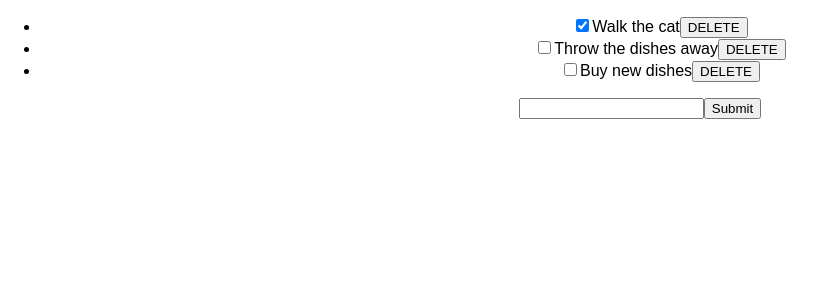
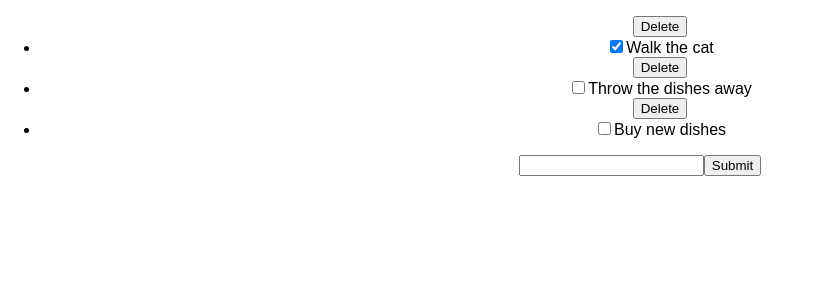
Before and after one commit to cruss13/React_To-Do, a React (Create React App) app: page / in a window 1280 px wide. Shown: the top 300 px of the page, without its empty margins (0-825 px from the left). Built offline with nearby package versions, Linux system fonts and the light colour scheme.

Commit message:
Added working delete button

```diff
--- a/src/App.js
+++ b/src/App.js
@@ -7,12 +7,18 @@ class App extends Component {
     super(props);
     this.state = {
       todos: [
-        { description: 'Walk the cat', isCompleted: true, deleted: false },
-        { description: 'Throw the dishes away', isCompleted: false, deleted: false },
-        { description: 'Buy new dishes', isCompleted: false, deleted: false }
+        { description: 'Walk the cat', isCompleted: true },
+        { description: 'Throw the dishes away', isCompleted: false },
+        { description: 'Buy new dishes', isCompleted: false }
       ],
       newTodoDescription: ''
     };
+          this.deleteTodo = this.deleteTodo.bind(this);
+  }
+
+  deleteTodo(description) {
+    const filteredTodos = this.state.todos.filter((todo, index) =>  todo.description !== description);
+    this.setState({ todos: filteredTodos });
   }
 
   handleChange(e) {
@@ -22,33 +28,27 @@ class App extends Component {
   handleSubmit(e) {
     e.preventDefault();
     if (!this.state.newTodoDescription) { return }
-    const newTodo = { description: this.state.newTodoDescription, isCompleted: false, deleted: false };
+    const newTodo = { description: this.state.newTodoDescription, isCompleted: false};
     this.setState({ todos: [...this.state.todos, newTodo], newTodoDescription: '' });
   }
 
   toggleComplete(index) {
     const todos = this.state.todos.slice();
     const todo = todos[index];
-    todo.isCompleted = todos.isCompleted ? false : true;
+    todo.isCompleted = todo.isCompleted ? false: true;
     this.setState({ todos: todos });
-}
-
-  deleteTodo(id) {
-    const newArr = this.state.todos.filter( todos => todos.deleted != false);
-    this.setState({ todos: newArr});
-    console.log (newArr);
   }
 
   render() {
     return (
       <div className="App">
         <ul>
-          { this.state.todos.map( (todo, index, id) =>
-            <ToDo key={ index } id={todo.deleted} deleteTodo={this.deleteTodo.bind(this)} description={ todo.description } isCompleted={ todo.isCompleted } toggleComplete={ () => this.toggleComplete(index)} />
+          { this.state.todos.map( (todo, index) =>
+            <ToDo key={ index } description={ todo.description } isCompleted={ todo.isCompleted } toggleComplete={ () => this.toggleComplete(index) } deleteToDo={this.deleteTodo} />
           )}
         </ul>
-        <form onSubmit= { (e) => this.handleSubmit(e) }>
-          <input type="text" value={ this.state.newTodoDescription } onChange={ (e) => this.handleChange(e) }/>
+        <form onSubmit={ (e) => this.handleSubmit(e) }>
+          <input type="text" value={ this.state.newTodoDescription } onChange={ (e) => this.handleChange(e) } />
           <input type="submit" />
         </form>
       </div>
@@ -56,4 +56,5 @@ class App extends Component {
   }
 }
 
+
 export default App;
--- a/src/components/ToDo.js
+++ b/src/components/ToDo.js
@@ -1,13 +1,23 @@
 import React, { Component } from 'react';
 
 class ToDo extends Component {
+  deleteToDo(description) {
+      this.props.deleteToDo(description);
+    }
       render() {
         return (
+          <div className="wrapper">
+
+          <button className="deleteToDo" onClick = {(e) =>
+              this.deleteToDo(this.props.description)}>Delete</button>
+              {() => this.props.deleteToDo(this.props.description)}
+
           <li>
-          <input type="checkbox" checked={ this.props.isCompleted } onChange={ this.props.toggleComplete } />
+            <input type="checkbox" checked={ this.props.isCompleted }
+    onChange={ this.props.toggleComplete } />
             <span>{ this.props.description }</span>
-          <button onClick={ () => {this.props.deleteTodo(this.props.deleted)}} onChange= {this.props.deleteTodo }>DELETE</button>
           </li>
+          </div>
         );
       }
     }
```
Lines whose indentation alone changed are shown as unchanged.
